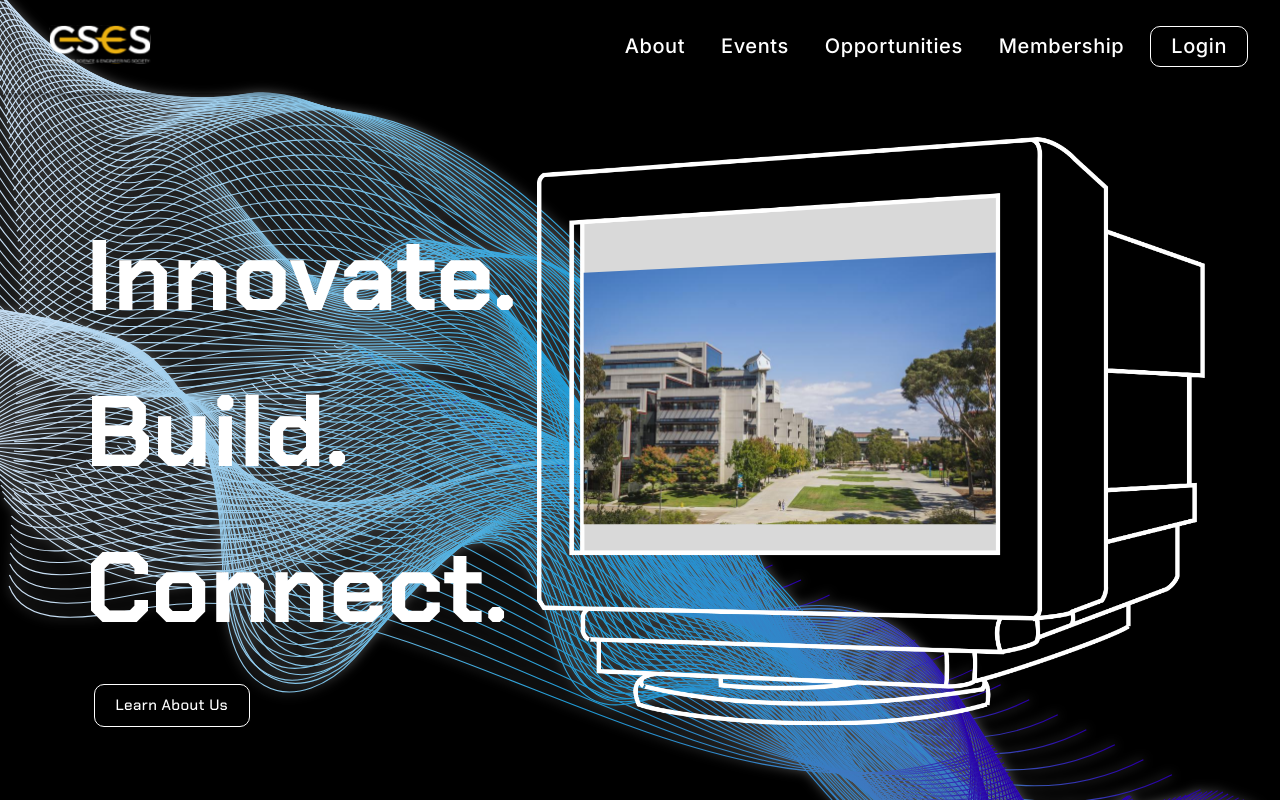
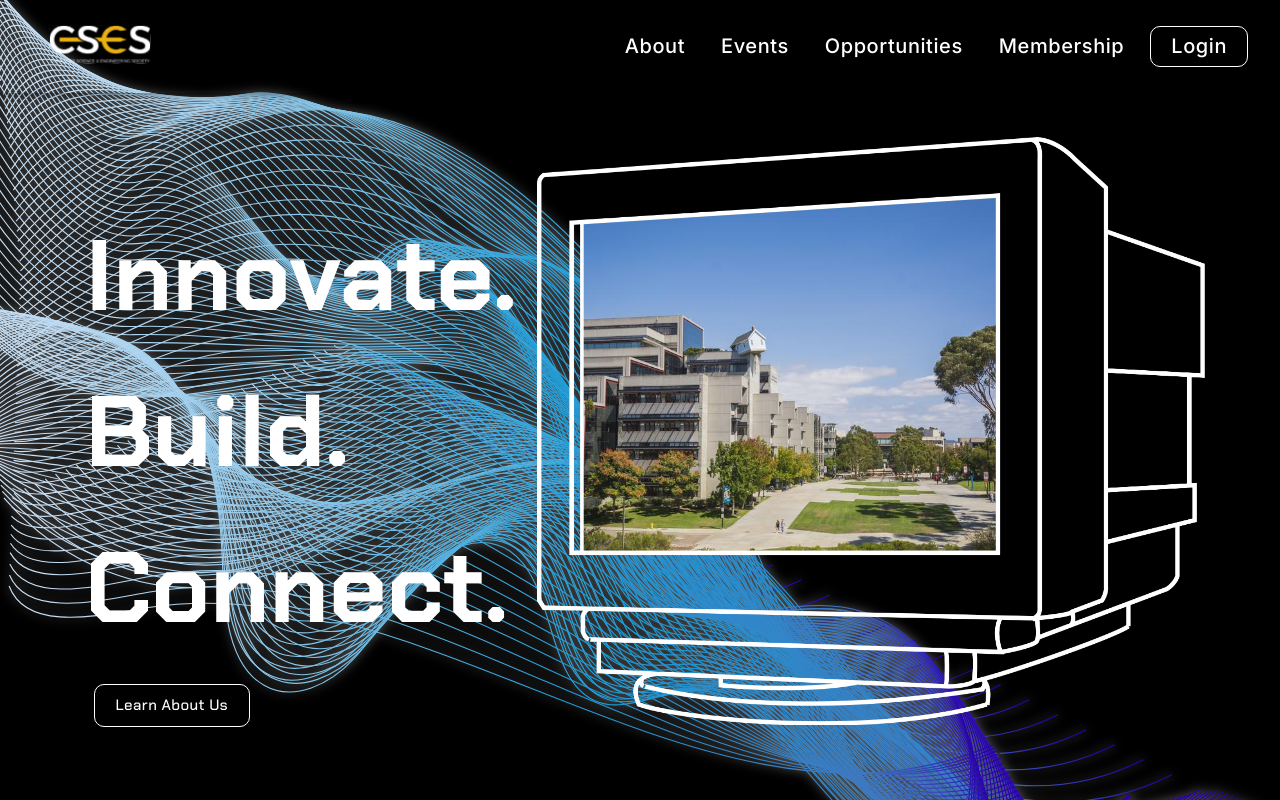
Before and after one commit to Will-Hsu/cses_webdev, a React (Create React App) app in the folder frontend/: page / in a window 1280 px wide. Shown: the top 800 px of the page. Built offline with nearby package versions, Linux system fonts and the light colour scheme.

Commit message:
fixed slideshow dimension

```diff
--- a/frontend/src/components/Home/SlideShow/SlideShow.tsx
+++ b/frontend/src/components/Home/SlideShow/SlideShow.tsx
@@ -4,20 +4,22 @@ import desktop from '../../../images/desktop.png';
 
 const images = require.context('../../../images/slideshowImages', true);
 const styles = slideShowStyles();
-const delay = 100000;
+const delay = 10000;
 
 const SlideShow = () => {
   const imageList = images.keys().map((image) => images(image));
   const [index, setIndex] = React.useState(0);
 
   React.useEffect(() => {
-    setTimeout(
-      () => setIndex((prevIndex) => (prevIndex === imageList.length - 1 ? 0 : prevIndex + 1)),
-      delay,
-    );
+    setTimeout(() => {
+      setIndex((prevIndex) => (prevIndex === imageList.length - 1 ? 0 : prevIndex + 1));
+      console.log(index);
+      console.time();
+      console.timeLog();
+    }, delay);
 
     return () => {};
-  }, [imageList]);
+  }, [imageList, index]);
 
   return (
     <div>
@@ -26,12 +28,17 @@ const SlideShow = () => {
         <div
           style={{
             whiteSpace: 'nowrap',
-            //transition: 'ease 1000ms',
             transform: `translate3d(${-index * 100}%, 0, 0)`,
           }}
         >
           {imageList.map((img, idx) => (
-            <img src={img} key={idx} alt="img" style={styles.slide} />
+            <div
+              key={idx}
+              style={{
+                ...styles.slide,
+                backgroundImage: `url(${img})`,
+              }}
+            />
           ))}
         </div>
       </div>
--- a/frontend/src/components/Home/SlideShow/styles.ts
+++ b/frontend/src/components/Home/SlideShow/styles.ts
@@ -8,6 +8,9 @@ export const slideShowStyles = () => ({
     display: 'inline-block',
     height: '100%',
     width: '100%',
-    clipPath: 'polygon(3% 10% , 98% 3%, 98% 97%, 3% 97%)',
+    clipPath: 'polygon(3% 9.5% , 98% 2.5%, 98% 97%, 3% 97%)',
+    paddingTop: '86%', // 16:9 aspect ratio (adjust as needed)
+    backgroundSize: 'cover',
+    backgroundPosition: 'center center',
   },
 });
```
Also changed, not shown: frontend/src/images/desktop2.png (added).
